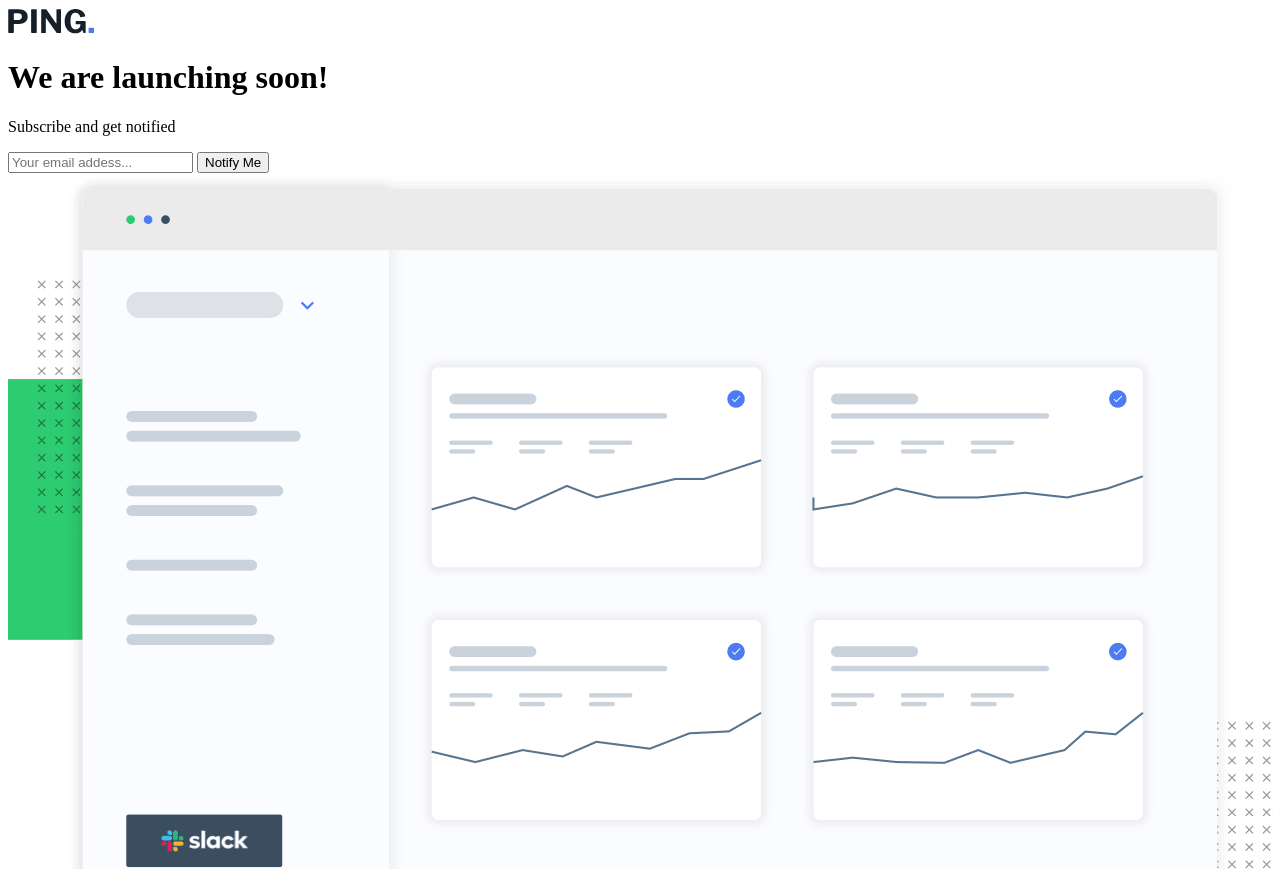
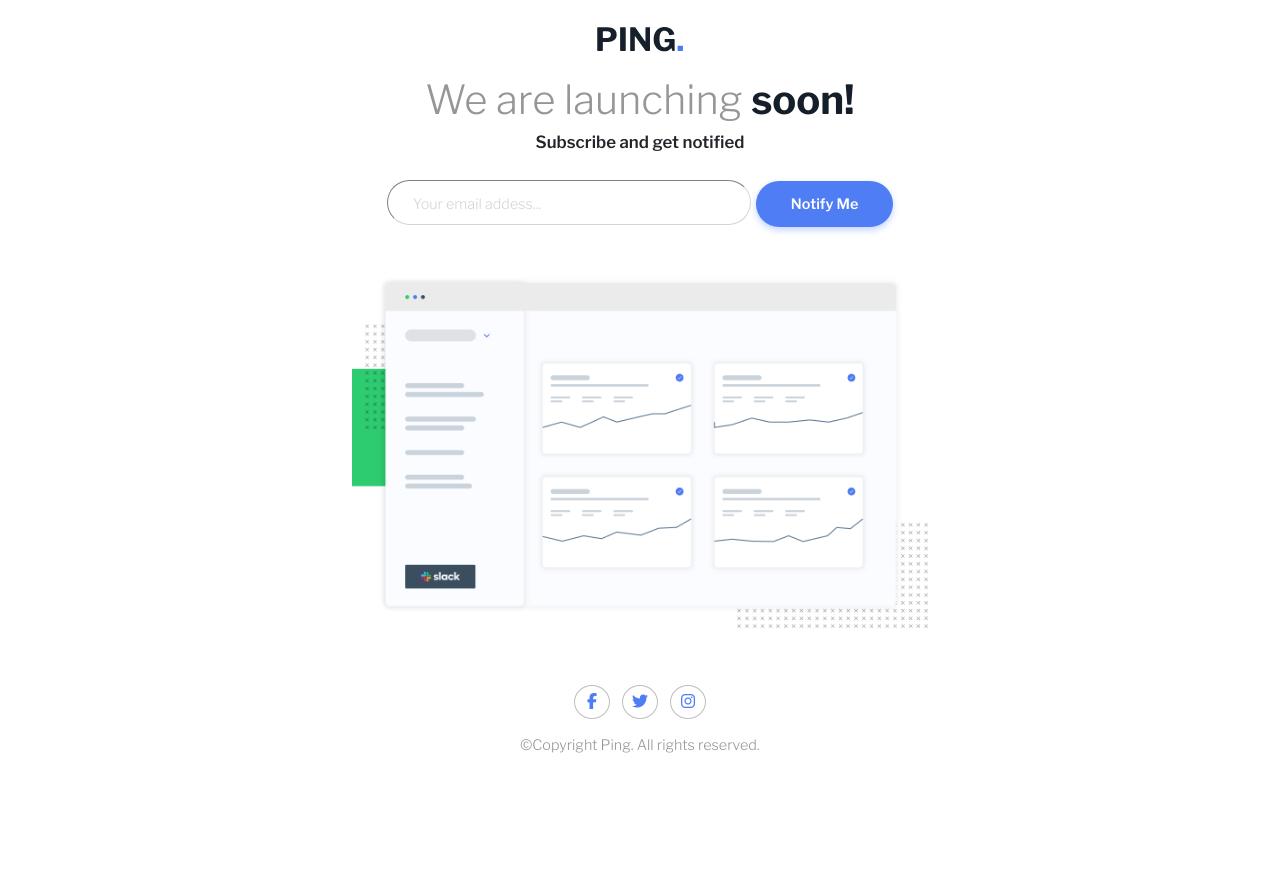
Before and after one commit to MuminaA/ping-soon-page, a plain HTML site: page index.html in a window 1280 px wide. Shown: the top 869 px of the page. After the commit the page ends 800 px from the top, so only its background shows below. Drawn offline with nearby package versions, Linux system fonts and the light colour scheme.

Commit message:
desktop disgn finish

```diff
--- a/index.html
+++ b/index.html
@@ -1,10 +1,16 @@
 <!DOCTYPE html>
 <html lang="en">
   <head>
-  <meta charset="UTF-8">
-  <meta name="viewport" content="width=device-width, initial-scale=1.0"> <!-- displays site properly based on user's device -->
+    <meta charset="UTF-8" />
+    <meta name="viewport" content="width=device-width, initial-scale=1.0" />
+    <!-- displays site properly based on user's device -->
 
-  <link rel="icon" type="image/png" sizes="32x32" href="./images/favicon-32x32.png">
+    <link
+      rel="icon"
+      type="image/png"
+      sizes="32x32"
+      href="./images/favicon-32x32.png"
+    />
 
     <title>Frontend Mentor | Ping coming soon page</title>
 
@@ -13,29 +19,53 @@
     .attribution { font-size: 11px; text-align: center; }
     .attribution a { color: hsl(228, 45%, 44%); }
   </style> -->
+    <!-- CSS bootstrap -->
+    <link
+      href="https://cdn.jsdelivr.net/npm/bootstrap@5.3.0-alpha1/dist/css/bootstrap.min.css"
+      rel="stylesheet"
+      integrity="sha384-GLhlTQ8iRABdZLl6O3oVMWSktQOp6b7In1Zl3/Jr59b6EGGoI1aFkw7cmDA6j6gD"
+      crossorigin="anonymous"
+    />
+    <link rel="stylesheet" href="styles.css" />
   </head>
   <body>
-  <img src="images/logo.svg">
-  <h1>We are launching soon!</h1>
+    <div class="hero">
+      <img src="images/logo.svg" class="logo" />
+      <h1>We are launching <span>soon!</span></h1>
 
       <p>Subscribe and get notified</p>
 
-  <input type="email" name="email" placeholder="Your email addess...">
-  <button>Notify Me</button>
+      <div class="input-submission">
+        <input type="email" name="email" placeholder="Your email addess..." />
+        <button type="button">Notify Me</button>
+      </div>
 
-  <img src="images/illustration-dashboard.png">
+      <div>
+        <img
+          src="images/illustration-dashboard.png"
+          class="illustration-dashboard"
+        />
+      </div>
 
       <footer>
-    <ul>
-      <li><a></a></li>
-      <li><a></a></li>
-      <li><a></a></li>
+        <ul class="socials">
+          <div class="facebook"><li><a><i class="fa-brands fa-facebook-f"></i></a></li></div>
+          <div class="twitter"><li><a><i class="fa-brands fa-twitter"></i></a></li></div>
+          <div class="instagram"><li><a><i class="fa-brands fa-instagram"></i></a></li></div>
         </ul>
-    <div>&copy;Copyright Ping. All rights reserved.</div>
+        <div class="copywrite">&copy;Copyright Ping. All rights reserved.</div>
         <!-- <p class="attribution">
       Challenge by <a href="https://www.frontendmentor.io?ref=challenge" target="_blank">Frontend Mentor</a>.
       Coded by <a href="#">Your Name Here</a>.
     </p> -->
       </footer>
+    </div>
+    <!-- JS bootstrap -->
+    <script src="https://kit.fontawesome.com/80aada6d6e.js" crossorigin="anonymous"></script>
+    <script
+      src="https://cdn.jsdelivr.net/npm/bootstrap@5.3.0-alpha1/dist/js/bootstrap.bundle.min.js"
+      integrity="sha384-w76AqPfDkMBDXo30jS1Sgez6pr3x5MlQ1ZAGC+nuZB+EYdgRZgiwxhTBTkF7CXvN"
+      crossorigin="anonymous"
+    ></script>
   </body>
 </html>
--- /dev/null
+++ b/styles.css
@@ -0,0 +1,113 @@
+@import url('https://fonts.googleapis.com/css2?family=Libre+Franklin:wght@300;600;700&display=swap');
+
+body {
+    font-family: 'Libre Franklin', sans-serif;
+    font-size: 1.5em;
+    margin:0;
+}
+
+.hero {
+    display: flex;
+    flex-direction: column;
+    justify-content: center;
+    align-items: center;
+    padding: 2%
+}
+
+/* title  */
+
+.logo {
+    margin-bottom: 2%;
+}
+
+h1 {
+    color: hsl(0, 0%, 59%);
+    margin-bottom: .5%;
+}
+
+span {
+    color: hsl(209, 33%, 12%);
+    font-weight: 700;
+}
+
+p {
+    font-size: .7em;
+    font-weight: 600;
+    margin-bottom: 2%;
+}
+
+/* submission  */
+
+.input-submission {
+ margin-bottom: 4%;
+}
+
+button {
+    background-color: hsl(223, 87%, 63%);
+    color: white;
+    border: none;
+    border-radius: 25px;
+    padding: 13px 35px 11px 35px;
+    font-size: .6em;
+    font-weight: 600;
+    box-shadow: 0px 3px 7px hsl(223, 100%, 88%);
+}
+
+input {
+    border-radius: 25px;
+    border-color: rgb(212, 212, 212);
+    border-width: 1px;
+    padding: 2px 35px 5px 25px;
+}
+
+::placeholder {
+    color: rgb(212, 212, 212);
+    font-size: .6em;
+}
+
+/* img  */
+
+.illustration-dashboard{
+    block-size: 22rem;
+    margin-bottom: 10%;
+}
+
+/* socials */
+
+.socials {
+    display: flex;
+    justify-content: center;
+    align-items: center;
+    list-style: none;
+    gap: 5%;
+    color: hsl(223, 87%, 63%);
+    padding: 0;
+    font-size: 16px;
+}
+
+.facebook {
+    border: 1px solid hsl(0, 0%, 75%);
+    border-radius: 100%;
+    padding: 4px 12px 4px 12px;
+}
+
+.twitter {
+    border: 1px solid hsl(0, 0%, 75%);
+    border-radius: 100%;
+    padding: 4px 9px 4px 9px;
+}
+
+.instagram {
+    border: 1px solid hsl(0, 0%, 75%);
+    border-radius: 100%;
+    padding: 4px 10px 4px 10px;
+}
+
+/* copywrite */
+
+.copywrite {
+    color: hsl(0, 0%, 59%);
+    font-size: .6em;
+}
+
+/* responsiveness  */
```
Lines whose indentation alone changed are shown as unchanged.
